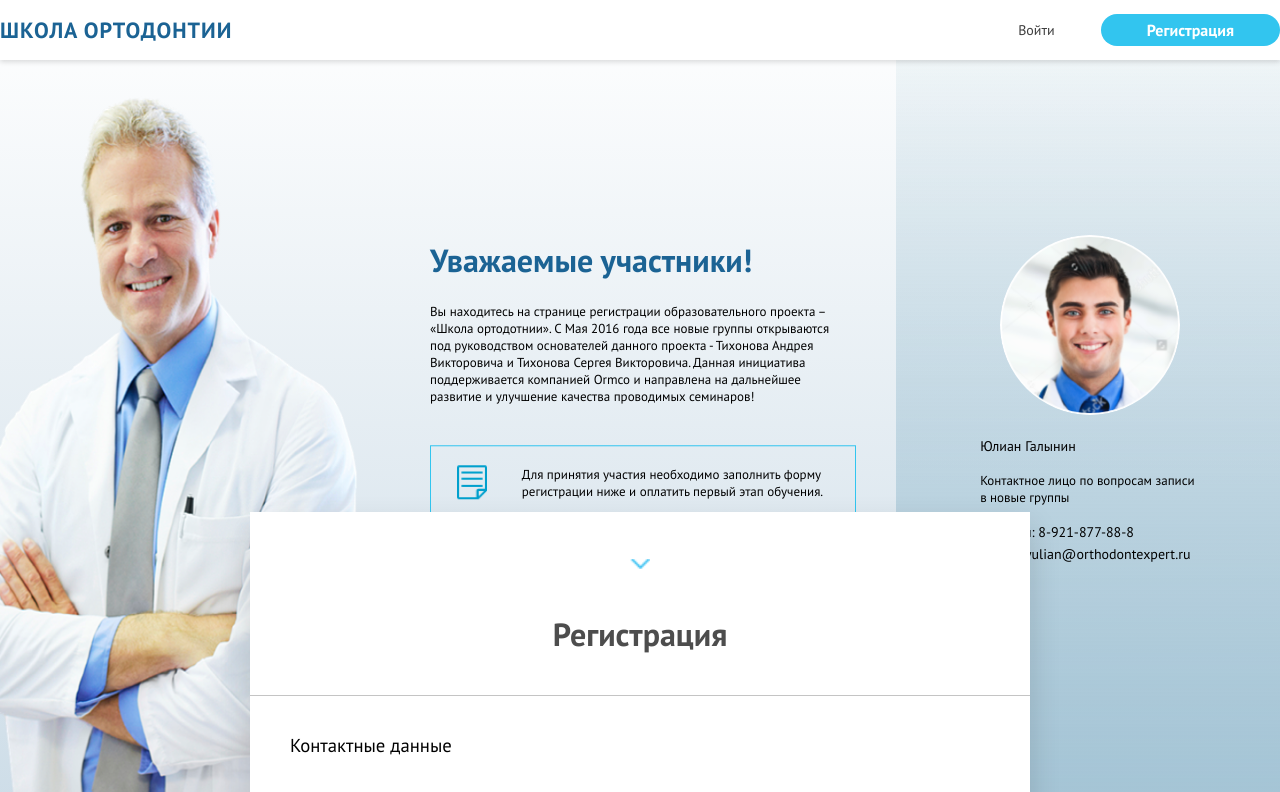
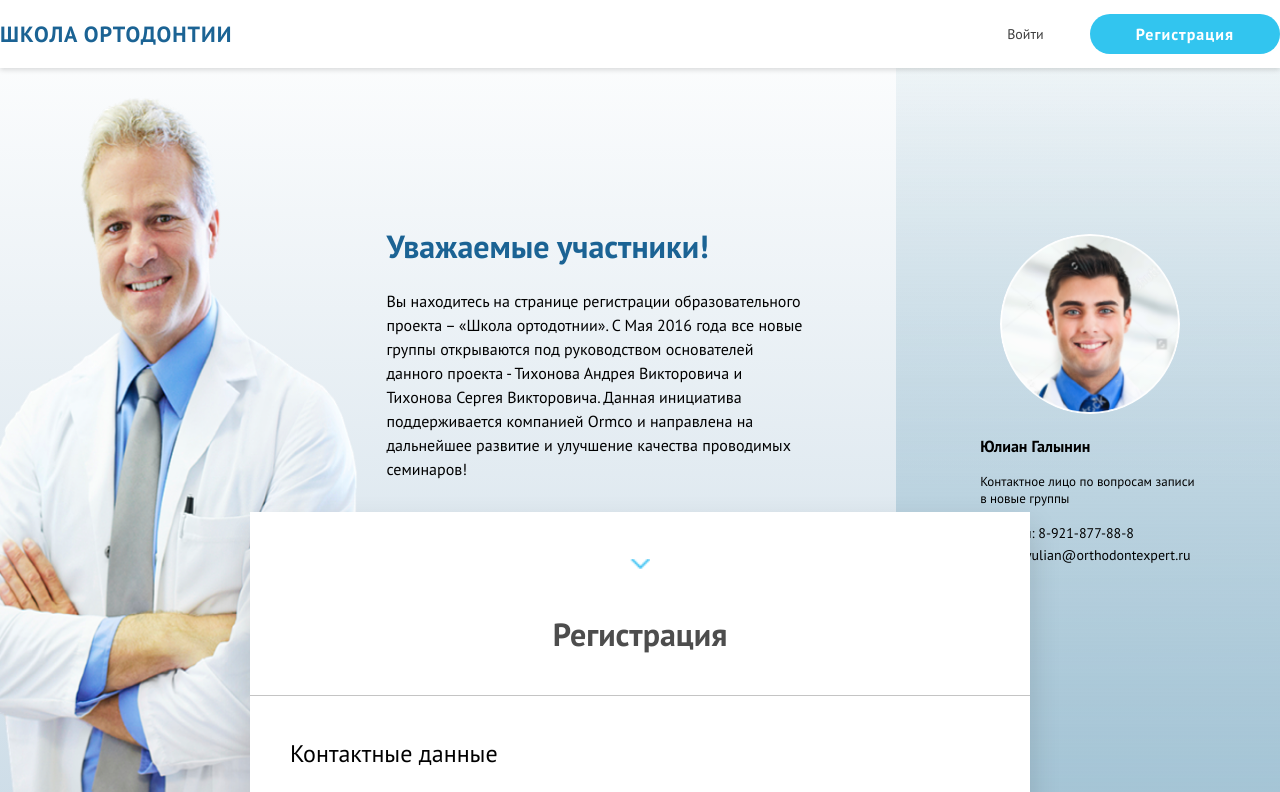
Before and after one commit to Smitevils/school-of-orthodontics, a website: page dev/html/index.html in a window 1280 px wide. Shown: the top 792 px of the page. Drawn offline with nearby package versions, Linux system fonts and the light colour scheme; files that its build step writes are made by us from their sources; files whose address does not match are found by name; a web font is replaced by a local one.

Commit message:
fix bugs

```diff
--- a/dev/html/index.html
+++ b/dev/html/index.html
@@ -20,12 +20,13 @@
             </div>
             <div class="header__half pseudo-middle">
                 <button class="link-btn / js-login">Войти</button>
-                <button class="btn / js-scroll" type="button">Регистрация</button>
+                <button class="btn btn_middle / js-scroll" type="button">Регистрация</button>
             </div>
         </div>
     </header>
     <div class="main-screen">
         <div class="main-screen__wrapper"></div>
+        <div class="main-screen__left-container">
             <div class="main-screen__text">
                 <h1>Уважаемые участники!</h1>
                 <p>Вы находитесь на странице регистрации образовательного проекта – «Школа ортодотнии». С Мая 2016 года все новые группы открываются под руководством основателей данного проекта - Тихонова Андрея Викторовича и Тихонова Сергея Викторовича. Данная инициатива поддерживается компанией Ormco и направлена на дальнейшее развитие и улучшение качества проводимых семинаров!</p>
@@ -35,11 +36,12 @@
                     </div>
                 </div>
             </div>
+        </div>
         <aside class="main-aside pseudo-middle">
             <div class="aside-contact-block">
                 <img src="images/userpic.png" alt="contact" class="aside-contact-block__img">
                 <div class="main-aside__row">
-                    <span class="main-aside-block__title">Юлиан Галынин</span>
+                    <span class="aside-contact-block__title">Юлиан Галынин</span>
                 </div>
                 <div class="main-aside__row">
                     <p>Контактное лицо по вопросам записи в новые группы</p>
@@ -63,7 +65,7 @@
             </div>
             <hr>
             <div class="container__row">
-                <h3>Контактные данные</h3>
+                <h3 class="register-block__title">Контактные данные</h3>
             </div>
             <div class="container__row">
                 <label for="lastname">Фамилия</label>
--- a/dev/scss/components.scss
+++ b/dev/scss/components.scss
@@ -217,6 +217,7 @@ ul.color-cheme {
     font-size: 16px;
     transition: background-color .2s;
     vertical-align: middle;
+    letter-spacing: 1px;
     //--
     span {
         width: 100%;
@@ -232,6 +233,9 @@ ul.color-cheme {
     }
     &_long {
         max-width: 300px;
+    }
+    &_middle {
+        padding: 10px 46px;
     }
     &_fat {
         padding: 14px 46px;
@@ -250,7 +254,7 @@ ul.color-cheme {
 
 input, select {
   background-color: #f9f8f8;
-  border: solid 2px #d3d3d3;
+  border: solid 1px #d3d3d3;
   padding: 9px 12px;
   font-family: 'PT Sans', sans-serif;
   font-size: 13px;
@@ -359,6 +363,7 @@ input, select {
     background-position: bottom left;
     background-size: 28% 88%;
     text-align: center;
+    min-width: 1200px;
 }
 
 .main-screen__wrapper {
@@ -379,17 +384,28 @@ input, select {
     }
 }
 
+.main-screen__left-container {
+    width: 70%;
+    height: 100%;
+    float: left;
+    position: relative;;
+}
+
 .main-screen__text {
     width: 420px;
     position: absolute;
-    left: 50%;
+    right: 10%;
     top: 50%;
-    transform: translate(-50%, -60%);
+    transform: translateY(-50%);
     text-align: left;
     //
     h1 {
         color: $color-f-1;
         font-size: 32px;
+    }
+    p {
+        font-size: 16px;
+        line-height: 24px;
     }
 }
 
@@ -528,7 +544,7 @@ input, select {
 
 .payments-block {
     &__row {
-        padding: 10px 0;
+        padding: 10px 0; white-space: none;
     }
 }
 
@@ -658,6 +674,9 @@ input, select {
     transform: translate(-50%, -50%);
     position: absolute;
     box-sizing: border-box;
+    @media (max-width: 1000px) {
+        min-width: 80%;
+    }
 }
 
 .cabinet-name {
@@ -692,6 +711,10 @@ input, select {
 
 .register-block {
     padding-bottom: 40px;
+    //--
+    &__title {
+        font-size: 24px;
+    }
 }
 
 .specialization-block {
```
Also changed, not shown: dist/index.html, dist/js/main.js, dist/js/selectize.js, dist/styles/components.min.css, dist/styles/selectize.css. Lines whose indentation alone changed are shown as unchanged.
